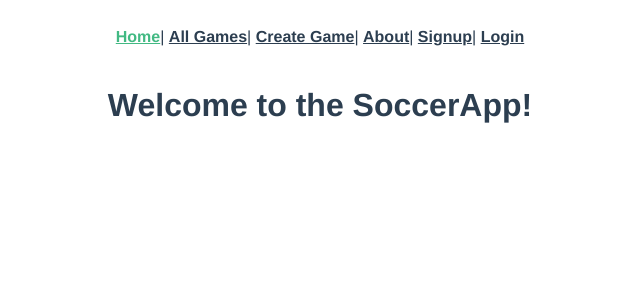
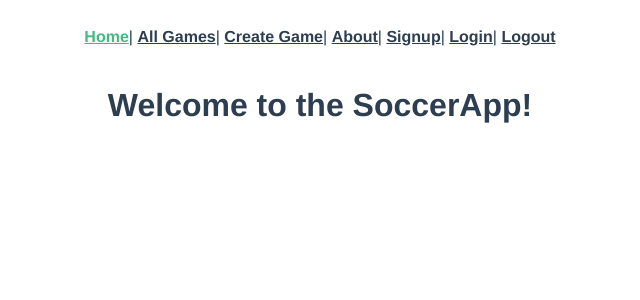
Before and after one commit to ernestomelchor/capstone_frontend_vuejs, a Vue app: page / in a window 1280 px wide. Shown: the top 300 px of the page, without its empty margins (320-960 px from the left). Built offline with nearby package versions, Linux system fonts and the light colour scheme.

Commit message:
add ability to logout successfully

```diff
--- a/src/App.vue
+++ b/src/App.vue
@@ -6,7 +6,8 @@
       <router-link to="/games/new">Create Game</router-link>|
       <router-link to="/about">About</router-link>|
       <router-link to="/signup">Signup</router-link>|
-      <router-link to="/login">Login</router-link>
+      <router-link to="/login">Login</router-link>|
+      <router-link to="/logout">Logout</router-link>
     </div>
     <router-view />
   </div>
--- a/src/router/index.js
+++ b/src/router/index.js
@@ -6,6 +6,7 @@
 import About from "../views/About.vue";
 import Signup from "../views/Signup.vue";
 import Login from "../views/Login.vue";
+import Logout from "../views/Logout.vue";
 
 Vue.use(VueRouter);
 
@@ -45,6 +46,11 @@
     name: "login",
     component: Login,
   },
+  {
+    path: "/logout",
+    name: "logout",
+    component: Logout,
+  },
 ];
 
 const router = new VueRouter({
--- /dev/null
+++ b/src/views/Logout.vue
@@ -0,0 +1,15 @@
+<template>
+  <div class="logout"></div>
+</template>
+
+<script>
+import axios from "axios";
+
+export default {
+  created: function() {
+    delete axios.defaults.headers.common["Authorization"];
+    localStorage.removeItem("jwt");
+    this.$router.push("/");
+  }
+};
+</script>
```
